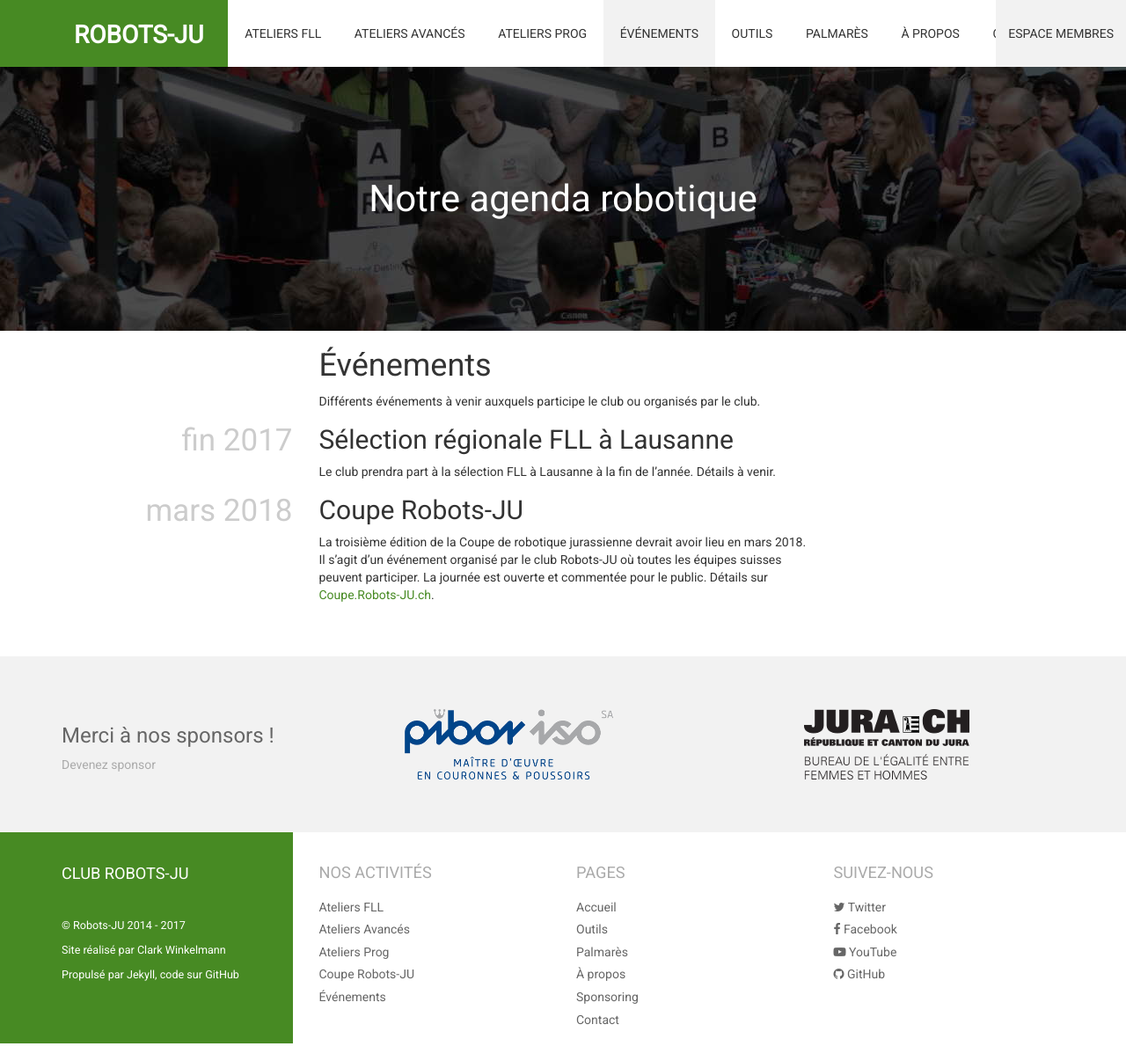
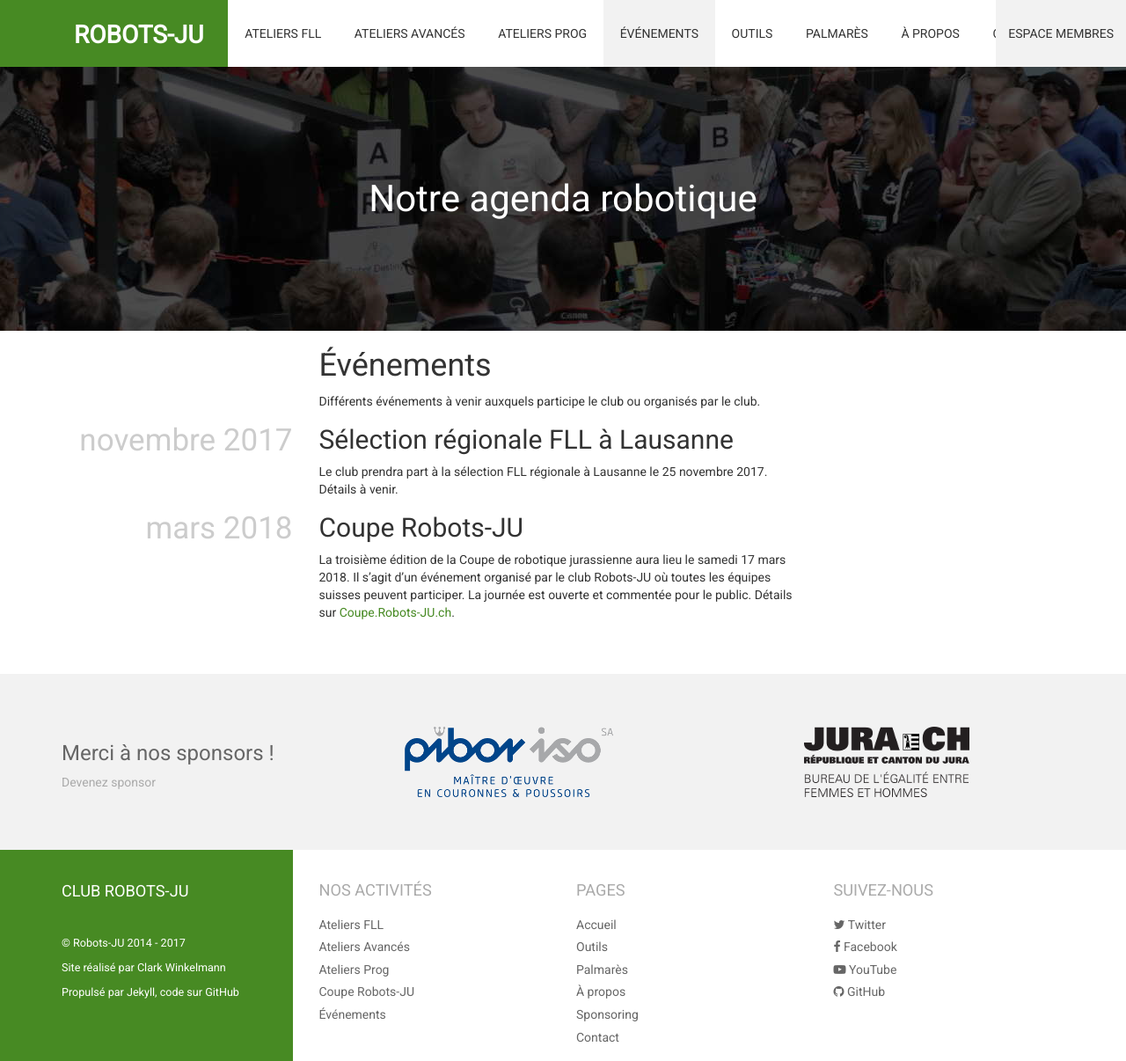
Before and after one commit to robots-ju/robots-ju.ch, a Jekyll site: the page built from events.md, in a window 1280 px wide. Shown: the whole page at 88% size. Built offline with Jekyll 4.4.1, drawn with Linux system fonts in a browser that asks for light colours; comment, search, counter and statistics services are not loaded.

Commit message:
Mise à jour événements

```diff
--- a/events.md
+++ b/events.md
@@ -8,12 +8,12 @@ banner_text: Notre agenda robotique
 
 Différents événements à venir auxquels participe le club ou organisés par le club.
 
-fin 2017
+novembre 2017
 {:class="side-title"}
 
 ## Sélection régionale FLL à Lausanne
 
-Le club prendra part à la sélection FLL à Lausanne à la fin de l'année.
+Le club prendra part à la sélection FLL régionale à Lausanne le 25 novembre 2017.
 Détails à venir.
 
 mars 2018
@@ -21,7 +21,7 @@ mars 2018
 
 ## Coupe Robots-JU
 
-La troisième édition de la Coupe de robotique jurassienne devrait avoir lieu en mars 2018.
+La troisième édition de la Coupe de robotique jurassienne aura lieu le samedi 17 mars 2018.
 Il s'agit d'un événement organisé par le club Robots-JU où toutes les équipes suisses peuvent participer.
 La journée est ouverte et commentée pour le public.
 Détails sur [Coupe.Robots-JU.ch](https://coupe.robots-ju.ch/).
```
